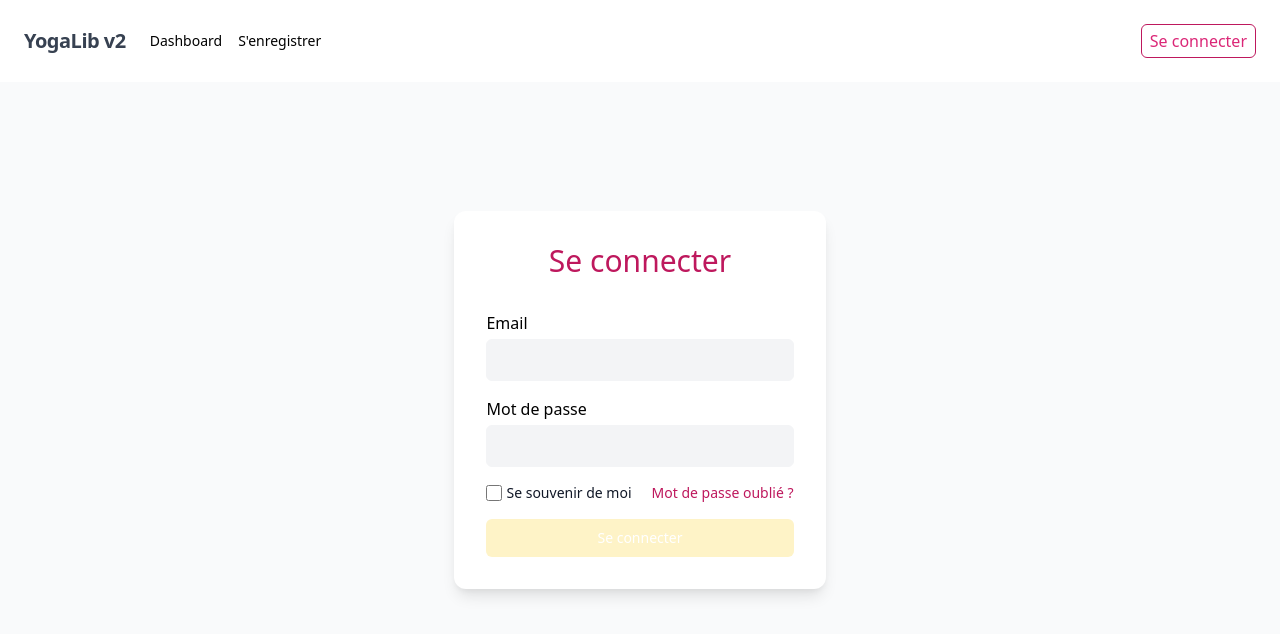
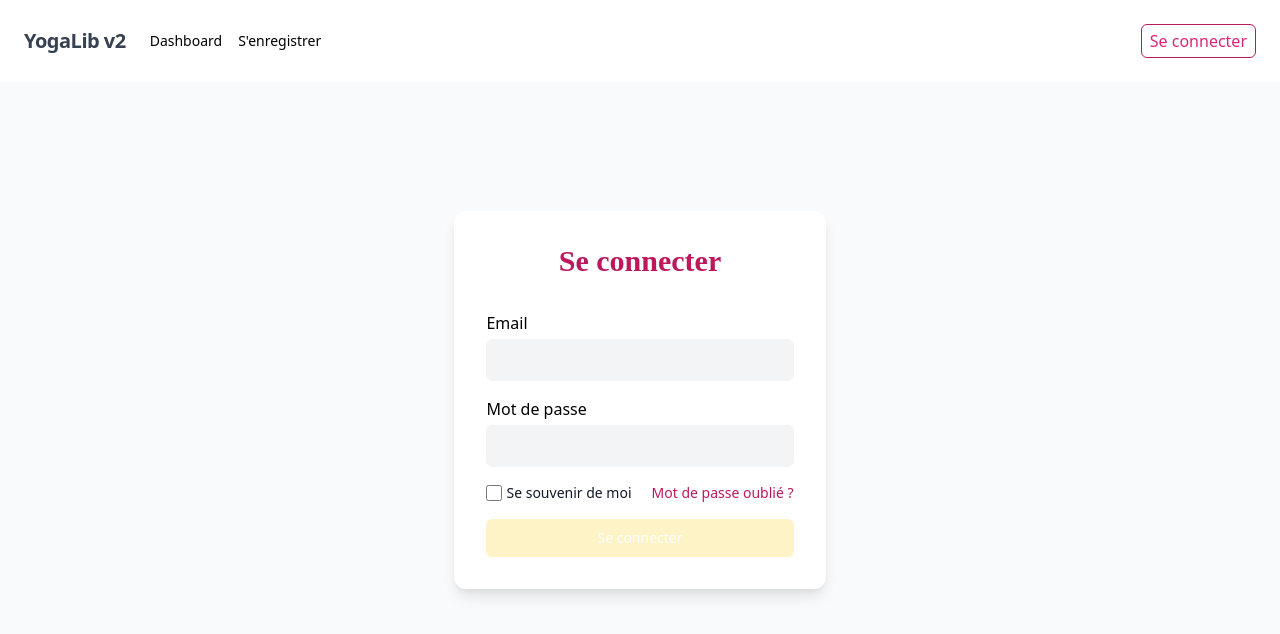
Before and after one commit to CMaiso/yogalib, a Nuxt app: page /account/login in a window 1280 px wide. Shown: the top 634 px of the page. Built offline with nearby package versions, Linux system fonts and the light colour scheme; no server answers.

Commit message:
Add custom fonts

```diff
--- /dev/null
+++ b/assets/tailwind.css
@@ -0,0 +1,5 @@
+/*Poppins*/
+@import url('https://fonts.googleapis.com/css2?family=Poppins:wght@600;700;800&display=swap');
+
+/*OpenSans*/
+@import url('https://fonts.googleapis.com/css2?family=Open+Sans:ital,wght@0,400;0,500;0,600;0,700;1,400&display=swap');
--- a/components/authentication/SignIn.vue
+++ b/components/authentication/SignIn.vue
@@ -5,7 +5,7 @@
       class="text-left bg-white rounded-xl shadow-lg p-8 flex flex-col"
       @submit.prevent="onSubmit()"
     >
-      <h2 class="text-center text-3xl font-title text-pink-700 mb-8">
+      <h2 class="text-center text-3xl font-title font-semibold text-pink-700 mb-8">
         Se connecter
       </h2>
       <label class="mb-1">Email</label>
--- a/tailwind.config.js
+++ b/tailwind.config.js
@@ -2,6 +2,10 @@
   purge: [],
   darkMode: false, // or 'media' or 'class'
   theme: {
+    fontFamily: {
+      body: ["Open Sans"],
+      title: ["Poppins"]
+    },
     extend: {
       colors: {
         primary: '#F5A04E',
```
